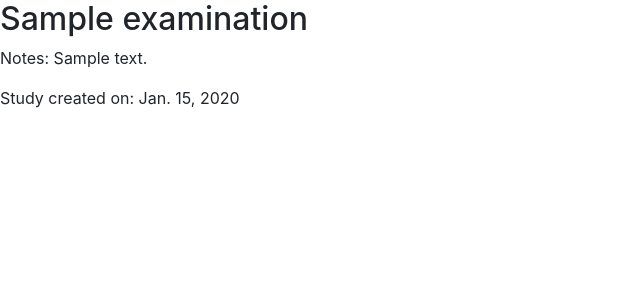
After one commit to iliaparvanov/med-analysis-platform, a Django app: page /examinations/00000000-0000-0000-0000-000000000001 in a window 1280 px wide. The commit adds this page. Shown: the top 300 px of the page, without its empty margins (0-640 px from the left). Run offline with Django 3.2, Linux system fonts and the light colour scheme; a user stored in the database is signed in; tables that the repository leaves empty hold one stand-in row (values such as "Sample post"); some libraries are stand-ins or nearby versions.

Commit message:
Added examination detail view and integrated bootstrap

```diff
--- a/med_analyser/examinations/models.py
+++ b/med_analyser/examinations/models.py
@@ -1,11 +1,17 @@
 from django.db import models
 from common.models import Doctor
+from django.urls import reverse
+import uuid
 
 class Examination(models.Model):
+    id = models.UUIDField(primary_key=True, default=uuid.uuid4, editable=False)
     pat_name = models.CharField(verbose_name='name of patient', max_length=100)
     notes = models.TextField()
     created_by = models.ForeignKey(Doctor, on_delete=models.CASCADE, related_name='examinations')
     created_on = models.DateField(verbose_name='examination creation date')
 
     def __str__(self):
-        return 'Examination ' + self.pk + ' for patient ' + self.pat_name
+        return 'Examination ' + self.id + ' for patient ' + self.pat_name
+
+    def get_absolute_url(self):
+        return reverse('examination_detail', args=[str(self.id)])
--- a/med_analyser/examinations/urls.py
+++ b/med_analyser/examinations/urls.py
@@ -1,7 +1,8 @@
 from django.urls import path
-from .views import ExaminationListView, ExaminationCreateView
+from .views import ExaminationListView, ExaminationCreateView, ExaminationDetailView
 
 urlpatterns = [
     path('', ExaminationListView.as_view(), name='examination_list'),
+    path('<uuid:pk>', ExaminationDetailView.as_view(), name='examination_detail'),
     path('new/', ExaminationCreateView.as_view(), name='examination_new')
 ]
--- a/med_analyser/examinations/views.py
+++ b/med_analyser/examinations/views.py
@@ -1,14 +1,24 @@
 from django.shortcuts import render
-from django.views.generic import ListView, CreateView
+from django.views.generic import ListView, CreateView, DetailView
 from django.contrib.auth.mixins import LoginRequiredMixin
 from .models import Examination
 from common.models import Doctor
 import datetime
 
+def get_doctor(request):
+    return Doctor.objects.filter(user=request.user).first()
+
 # Create your views here.
-class ExaminationListView(ListView):
+class ExaminationListView(LoginRequiredMixin, ListView):
+    template_name = 'examinations/examination_list.html'
+    context_object_name = 'examinations'
+    def get_queryset(self):
+        return Examination.objects.filter(created_by=get_doctor(self.request)).order_by('created_on')
+
+class ExaminationDetailView(LoginRequiredMixin, DetailView):
     model = Examination
-    template_name = 'examinations/examination_list.html'
+    context_object_name = 'examination'
+    template_name = 'examinations/examination_detail.html'
 
 class ExaminationCreateView(LoginRequiredMixin, CreateView):
     model = Examination
@@ -16,7 +26,7 @@ class ExaminationCreateView(LoginRequiredMixin, CreateView):
     fields = ['pat_name','notes',]
 
     def form_valid(self, form):
-        form.instance.created_by = Doctor.objects.filter(user=self.request.user).first()
+        form.instance.created_by = get_doctor(self.request)
         form.instance.created_on = datetime.date.today()
 
         return super().form_valid(form)
--- a/med_analyser/templates/base.html
+++ b/med_analyser/templates/base.html
@@ -5,6 +5,9 @@
     <meta charset="utf-8">
     <meta name="viewport" content="width=device-width, initial-scale=1, shrink-to-fit=no">
     <title>{% block title %}Medical Analysis{% endblock %}</title>
+
+    <link rel="stylesheet" href="https://stackpath.bootstrapcdn.com/bootstrap/4.4.1/css/bootstrap.min.css" integrity="sha384-Vkoo8x4CGsO3+Hhxv8T/Q5PaXtkKtu6ug5TOeNV6gBiFeWPGFN9MuhOf23Q9Ifjh" crossorigin="anonymous">
+
     <link rel="icon" href="{% static 'img/favicon.png' %}">
   </head>
   <body>
@@ -17,4 +20,7 @@
         {% block content %}
         {% endblock %}
   </body>
+  <script src="https://code.jquery.com/jquery-3.4.1.slim.min.js" integrity="sha384-J6qa4849blE2+poT4WnyKhv5vZF5SrPo0iEjwBvKU7imGFAV0wwj1yYfoRSJoZ+n" crossorigin="anonymous"></script>
+  <script src="https://cdn.jsdelivr.net/npm/popper.js@1.16.0/dist/umd/popper.min.js" integrity="sha384-Q6E9RHvbIyZFJoft+2mJbHaEWldlvI9IOYy5n3zV9zzTtmI3UksdQRVvoxMfooAo" crossorigin="anonymous"></script>
+  <script src="https://stackpath.bootstrapcdn.com/bootstrap/4.4.1/js/bootstrap.min.js" integrity="sha384-wfSDF2E50Y2D1uUdj0O3uMBJnjuUD4Ih7YwaYd1iqfktj0Uod8GCExl3Og8ifwB6" crossorigin="anonymous"></script>
 </html>
--- /dev/null
+++ b/med_analyser/templates/examinations/examination_detail.html
@@ -0,0 +1,6 @@
+{% extends 'base.html' %}
+{% block content %}
+    <h2>{{ examination.pat_name }}</h2>
+    <p>Notes: {{ examination.notes }}</p>
+    <p>Study created on: {{ examination.created_on }}</p>
+{% endblock content %}
```
Also changed, not shown: med_analyser/templates/examinations/examination_list.html (+22 -5 lines), med_analyser/examinations/migrations/0001_initial.py, med_analyser/examinations/migrations/0002_auto_20200112_1820.py (deleted).
